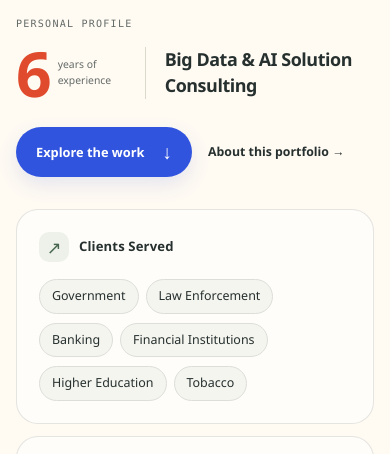
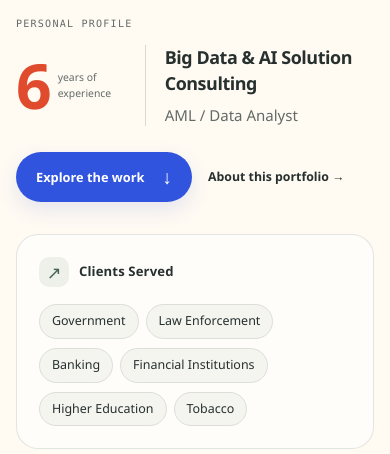
Before and after one commit to LoganJiangCa/LoganJiangCa.github.io, a plain HTML site: page index.html in a window 390 px wide. Shown: the part 342-796 px from the top of the page. Drawn offline with Linux system fonts and the light colour scheme.

Commit message:
Add AML and data analyst subtitle to profile

```diff
--- a/assets/portfolio.css
+++ b/assets/portfolio.css
@@ -85,7 +85,9 @@ button:focus-visible, a:focus-visible, [tabindex="0"]:focus-visible {
 .profile-tenure { display: flex; align-items: center; gap: 11px; margin: 0; }
 .profile-tenure strong { color: var(--coral); font-size: 4.6rem; font-weight: 800; letter-spacing: -.08em; line-height: .9; }
 .profile-tenure > span { max-width: 78px; color: var(--muted); font-size: .7rem; line-height: 1.5; }
-.profile-summary h2 { margin: 0; padding-left: 23px; border-left: 1px solid #d9d9ce; font-size: clamp(1.15rem, 1.8vw, 1.5rem); font-weight: 650; letter-spacing: -.025em; line-height: 1.45; overflow-wrap: break-word; }
+.profile-role { min-width: 0; padding-left: 23px; border-left: 1px solid #d9d9ce; }
+.profile-summary h2 { margin: 0; font-size: clamp(1.15rem, 1.8vw, 1.5rem); font-weight: 650; letter-spacing: -.025em; line-height: 1.45; overflow-wrap: break-word; }
+.profile-subtitle { margin: 7px 0 0; color: var(--muted); font-size: .94rem; font-weight: 500; line-height: 1.5; overflow-wrap: break-word; }
 .profile-overview { grid-column: 1 / -1; grid-row: 2; display: grid; grid-template-columns: 1fr 1.12fr 1.04fr; gap: 16px; min-width: 0; }
 .profile-panel { position: relative; z-index: 0; min-width: 0; padding: 27px; border: 1px solid var(--line); border-radius: 25px; background: #fffdfa; color: var(--ink); transform: scale(1); transform-origin: center; transition: transform 320ms var(--ease), background-color 320ms var(--ease), color 320ms var(--ease), border-color 320ms var(--ease), box-shadow 320ms var(--ease); }
 .profile-panel-heading { display: flex; align-items: center; gap: 10px; margin-bottom: 24px; }
@@ -108,7 +110,7 @@ button:focus-visible, a:focus-visible, [tabindex="0"]:focus-visible {
 }
 @media (max-width: 900px) {
   .profile-summary { gap: 16px; }
-  .profile-summary h2 { padding-left: 16px; }
+  .profile-role { padding-left: 16px; }
   .profile-tenure strong { font-size: 3.7rem; }
   .profile-tenure > span { max-width: 62px; font-size: .65rem; }
   .profile-panel { padding: 23px 20px; }
@@ -123,7 +125,8 @@ button:focus-visible, a:focus-visible, [tabindex="0"]:focus-visible {
   .profile-intro { margin-top: 0; }
   .profile-kicker { margin-bottom: 13px; }
   .profile-summary { gap: 19px; }
-  .profile-summary h2 { padding-left: 19px; font-size: 1.12rem; }
+  .profile-role { padding-left: 19px; }
+  .profile-summary h2 { font-size: 1.12rem; }
   .profile-tenure strong { font-size: 3.9rem; }
   .profile-tenure > span { max-width: 68px; }
   .profile-overview { margin-top: 32px; }
--- a/index.html
+++ b/index.html
@@ -9,7 +9,7 @@
     />
     <meta name="theme-color" content="#fffaf2" />
     <title>Logan Jiang — Selected Work</title>
-    <link rel="stylesheet" href="assets/portfolio.css?v=20261111-unified-profile" />
+    <link rel="stylesheet" href="assets/portfolio.css?v=20261111-profile-subtitle" />
   </head>
   <body>
     <header class="topbar">
@@ -45,7 +45,10 @@
             <p class="profile-kicker" data-i18n="profileKicker">Personal Profile</p>
             <div class="profile-summary">
               <p class="profile-tenure" data-i18n-aria-label="profileExperience" aria-label="6 years of experience in solution consulting for big data and AI."><strong>6</strong><span data-i18n="profileYearsLabel">years of experience</span></p>
-              <h2 id="profile-title" data-i18n="profileRole">Big Data &amp; AI Solution Consulting</h2>
+              <div class="profile-role">
+                <h2 id="profile-title" data-i18n="profileRole">Big Data &amp; AI Solution Consulting</h2>
+                <p class="profile-subtitle" data-i18n="profileSubtitle">AML / Data Analyst</p>
+              </div>
             </div>
           </div>
           <div class="hero-actions">
@@ -252,6 +255,7 @@
           navContact: "联系我",
           profileKicker: "个人简介",
           profileRole: "大数据与 AI 解决方案咨询",
+          profileSubtitle: "AML / 数据分析师",
           profileYearsLabel: "年工作经验",
           profileExperience: "大数据与 AI 方向解决方案咨询，6 年工作经验。",
           profileSectorsLabel: "服务客户",
@@ -308,6 +312,7 @@
           navContact: "Contact",
           profileKicker: "Personal Profile",
           profileRole: "Big Data & AI Solution Consulting",
+          profileSubtitle: "AML / Data Analyst",
           profileYearsLabel: "years of experience",
           profileExperience: "6 years of experience in solution consulting for big data and AI.",
           profileSectorsLabel: "Clients Served",
@@ -364,6 +369,7 @@
           navContact: "Contact",
           profileKicker: "Profil personnel",
           profileRole: "Conseil en solutions de données massives et d’IA",
+          profileSubtitle: "LBC / Analyste de données",
           profileYearsLabel: "ans d’expérience",
           profileExperience: "6 ans d’expérience en conseil en solutions de données massives et d’intelligence artificielle.",
           profileSectorsLabel: "Clients accompagnés",
```
